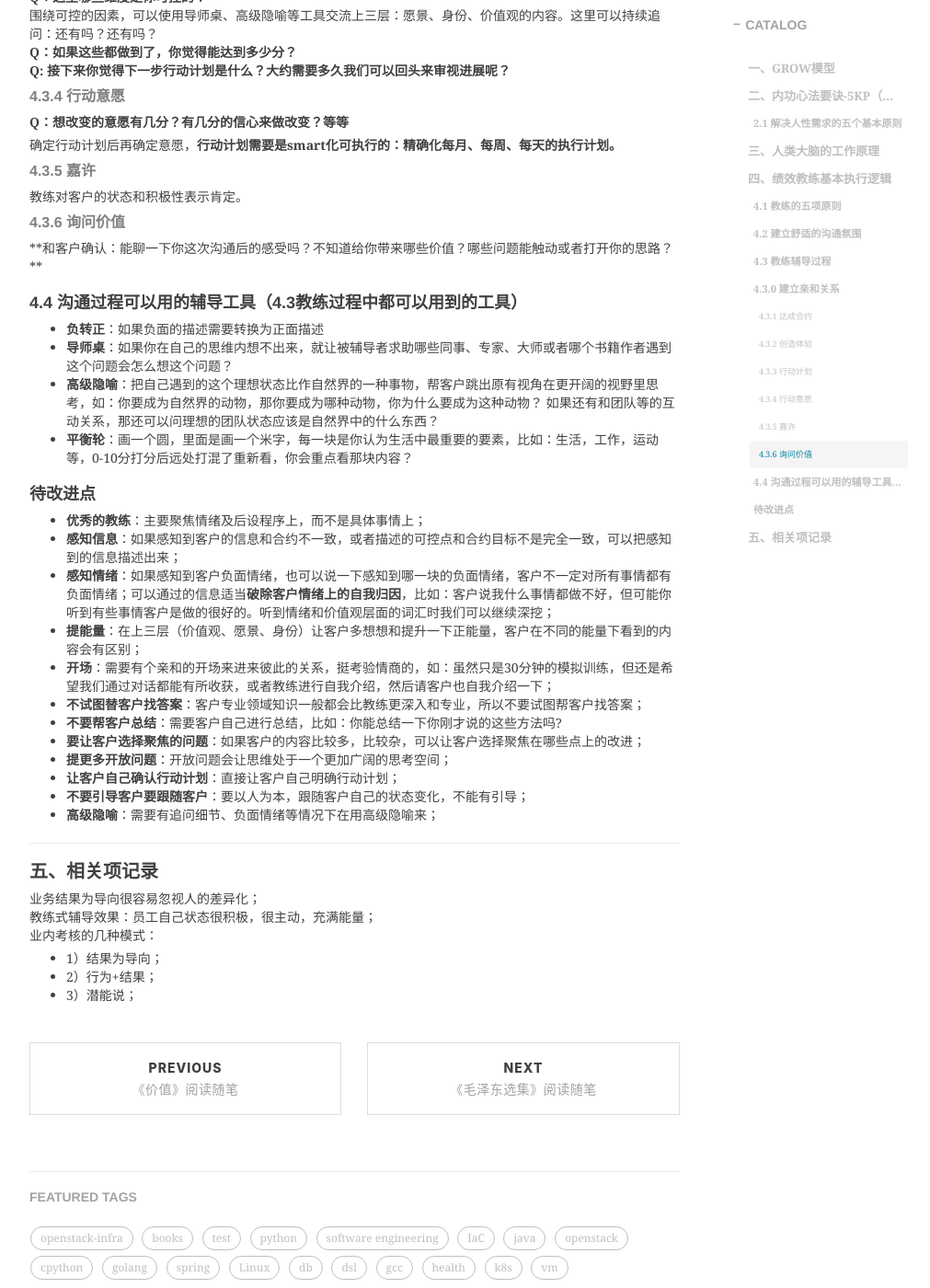
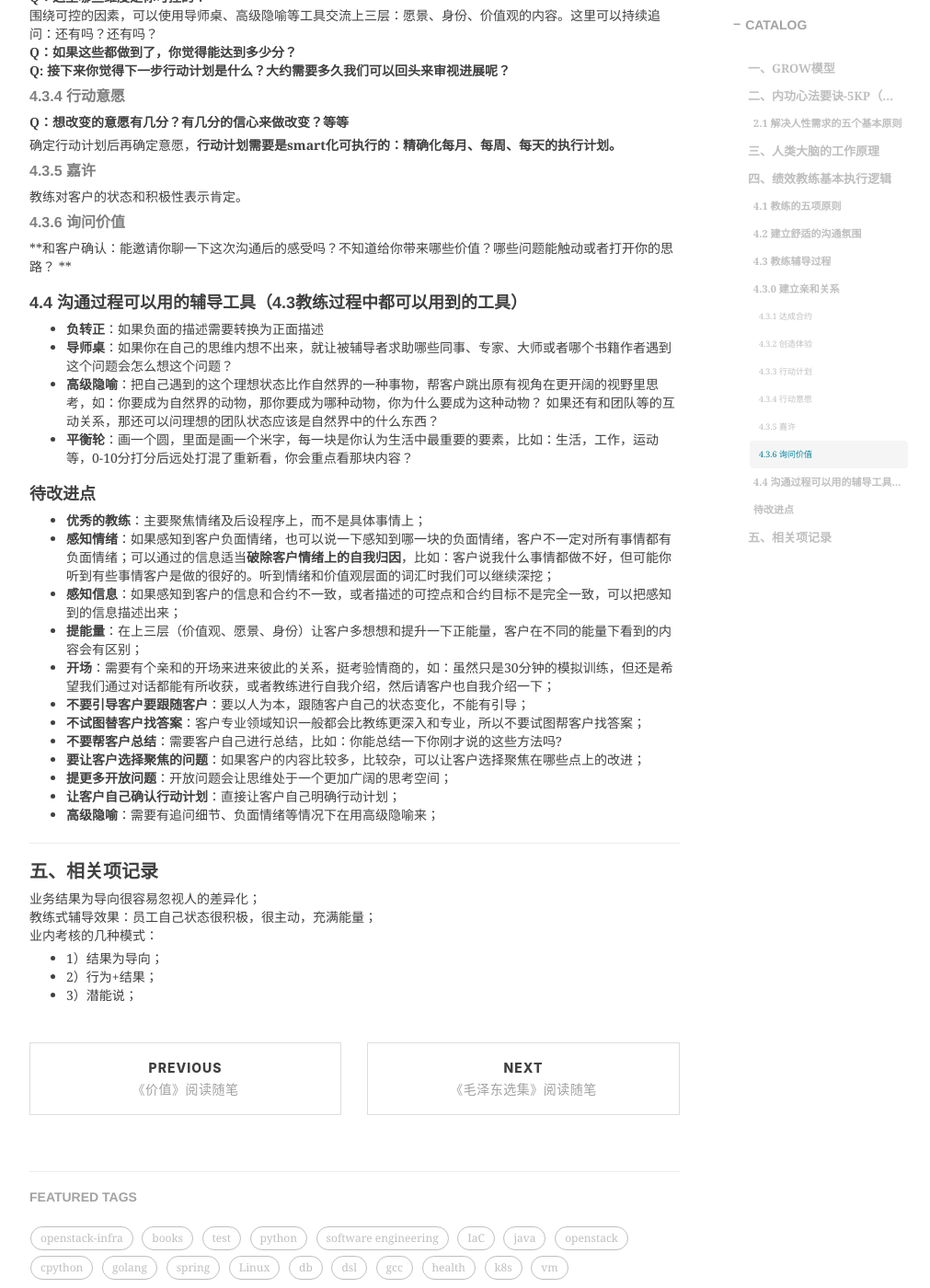
Before and after one commit to shihai1991/shihai1991.github.io, a Jekyll site: the page built from _posts/2022-08-21-教练式辅导.md, in a window 1280 px wide and 1400 px high, scrolled down 2460 px. Shown: the whole window at 92% size, without its empty margins (233-1244 px from the left). Built offline with Jekyll 4.4.1, drawn with Linux system fonts in a browser that asks for light colours; nearby versions of some CDN libraries; comment, search, counter and statistics services are not loaded.

Commit message:
Update 2022-08-21-教练式辅导.md

```diff
--- a/_posts/2022-08-21-教练式辅导.md
+++ b/_posts/2022-08-21-教练式辅导.md
@@ -100,7 +100,7 @@ A：迟到 B1：你为什么迟到了？vs B2：是什么原因导致你迟到
 教练对客户的状态和积极性表示肯定。
 
 #### 4.3.6 询问价值
-**和客户确认：能聊一下你这次沟通后的感受吗？不知道给你带来哪些价值？哪些问题能触动或者打开你的思路？  **
+**和客户确认：能邀请你聊一下这次沟通后的感受吗？不知道给你带来哪些价值？哪些问题能触动或者打开你的思路？  **
 
 ### 4.4 沟通过程可以用的辅导工具（4.3教练过程中都可以用到的工具）
 - **负转正**：如果负面的描述需要转换为正面描述
@@ -110,16 +110,16 @@ A：迟到 B1：你为什么迟到了？vs B2：是什么原因导致你迟到
 
 ### 待改进点
 - **优秀的教练**：主要聚焦情绪及后设程序上，而不是具体事情上；
+- **感知情绪**：如果感知到客户负面情绪，也可以说一下感知到哪一块的负面情绪，客户不一定对所有事情都有负面情绪；可以通过的信息适当**破除客户情绪上的自我归因**，比如：客户说我什么事情都做不好，但可能你听到有些事情客户是做的很好的。听到情绪和价值观层面的词汇时我们可以继续深挖；
 - **感知信息**：如果感知到客户的信息和合约不一致，或者描述的可控点和合约目标不是完全一致，可以把感知到的信息描述出来；
-- **感知情绪**：如果感知到客户负面情绪，也可以说一下感知到哪一块的负面情绪，客户不一定对所有事情都有负面情绪；可以通过的信息适当**破除客户情绪上的自我归因**，比如：客户说我什么事情都做不好，但可能你听到有些事情客户是做的很好的。听到情绪和价值观层面的词汇时我们可以继续深挖；
 - **提能量**：在上三层（价值观、愿景、身份）让客户多想想和提升一下正能量，客户在不同的能量下看到的内容会有区别；
 - **开场**：需要有个亲和的开场来进来彼此的关系，挺考验情商的，如：虽然只是30分钟的模拟训练，但还是希望我们通过对话都能有所收获，或者教练进行自我介绍，然后请客户也自我介绍一下；
+- **不要引导客户要跟随客户**：要以人为本，跟随客户自己的状态变化，不能有引导；
 - **不试图替客户找答案**：客户专业领域知识一般都会比教练更深入和专业，所以不要试图帮客户找答案；
 - **不要帮客户总结**：需要客户自己进行总结，比如：你能总结一下你刚才说的这些方法吗?
 - **要让客户选择聚焦的问题**：如果客户的内容比较多，比较杂，可以让客户选择聚焦在哪些点上的改进；
 - **提更多开放问题**：开放问题会让思维处于一个更加广阔的思考空间；
 - **让客户自己确认行动计划**：直接让客户自己明确行动计划；
-- **不要引导客户要跟随客户**：要以人为本，跟随客户自己的状态变化，不能有引导；
 - **高级隐喻**：需要有追问细节、负面情绪等情况下在用高级隐喻来；
 
 ## 五、相关项记录
```
